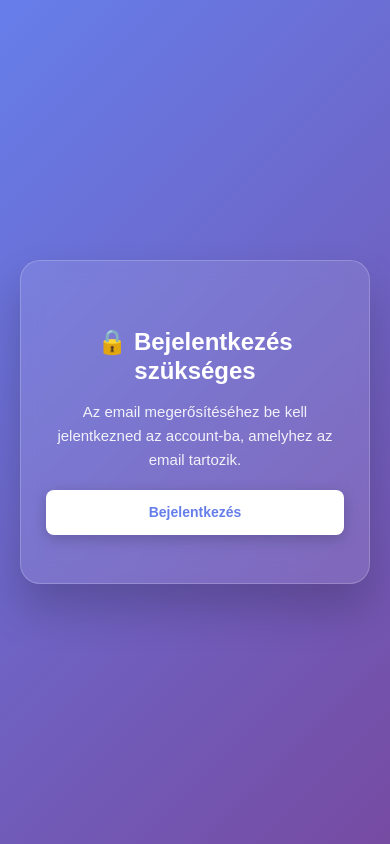
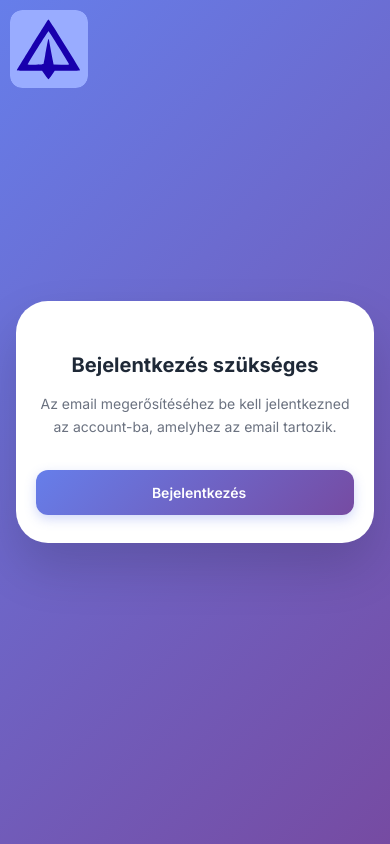
Before and after one commit to nagyls/13_S2_5_vizsgaremek, a Vue app in the folder Frontend/esemenyter/: page /verify-email/1/1 in a window 390 px wide. Built offline with nearby package versions, Linux system fonts and the light colour scheme; some icons are missing.

Commit message:
Email verifikációs oldal szerkesztése

```diff
--- a/Frontend/esemenyter/src/components/auth/EmailVerification.vue
+++ b/Frontend/esemenyter/src/components/auth/EmailVerification.vue
@@ -1,93 +1,121 @@
 <template>
-  <div class="verification-page">
-    <div class="verification-container">
+  <div class="email-verification">
+    <div class="top-logo" @click="goToLogin">
+      <img :src="logo2" alt="EseményTér logó" class="top-logo-image">
+    </div>
+
+    <!-- MAIN CONTENT -->
+    <main class="main-content">
+      <div class="container">
+        <div class="verification-wrapper">
           <!-- Betöltés állapot -->
-      <div v-if="isVerifying" class="status-card loading">
-        <div class="spinner"></div>
+          <div v-if="isVerifying" class="verification-card loading">
+            <div class="card-icon loading-icon">
+              <i class='bx bx-loader-alt bx-spin'></i>
+            </div>
             <h2>Email megerősítés folyamatban...</h2>
             <p>Kérlek, várj, amíg megerősítjük az email címedet.</p>
           </div>
 
           <!-- Sikeres megerősítés -->
-      <div v-else-if="verificationStatus === 'success'" class="status-card success">
-        <div class="success-icon">
+          <div v-else-if="verificationStatus === 'success'" class="verification-card success">
+            <div class="card-icon success-icon">
               <i class='bx bx-check-circle'></i>
             </div>
-        <h2>🎉 Email megerősítve!</h2>
+            <h2>Email megerősítve!</h2>
             <p>Az email címed sikeresen megerősítve lett. Most már teljes hozzáférésed van az EseményTérhez.</p>
-        <button @click="goToLogin" class="btn btn-primary">
-          <i class='bx bx-arrow-back'></i> Vissza a bejelentkezéshez
+            <div class="card-actions">
+              <button @click="goToDashboard" class="btn btn-primary">
+                <i class='bx bx-home'></i>
+                Vissza a főoldalra
               </button>
+              <button @click="goToLogin" class="btn btn-outline">
+                <i class='bx bx-log-in'></i>
+                Bejelentkezés
+              </button>
+            </div>
           </div>
 
           <!-- Sikertelen megerősítés -->
-      <div v-else-if="verificationStatus === 'error'" class="status-card error">
-        <div class="error-icon">
+          <div v-else-if="verificationStatus === 'error'" class="verification-card error">
+            <div class="card-icon error-icon">
               <i class='bx bx-error-circle'></i>
             </div>
-        <h2>⚠️ Hiba a megerősítéskor</h2>
+            <h2>Hiba a megerősítéskor</h2>
             <p class="error-message">{{ errorMessage }}</p>
-        <div class="error-actions">
+            <div class="card-actions">
               <button @click="requestNewEmail" class="btn btn-primary">
-            <i class='bx bx-mail-send'></i> Új megerősítő email
+                <i class='bx bx-mail-send'></i>
+                Új megerősítő email
               </button>
-          <button @click="goToLogin" class="btn btn-secondary">
-            <i class='bx bx-arrow-back'></i> Bejelentkezéshez
+              <button @click="goToLogin" class="btn btn-outline">
+                <i class='bx bx-arrow-back'></i>
+                Vissza a bejelentkezéshez
               </button>
             </div>
           </div>
 
           <!-- Lejárt link -->
-      <div v-else-if="verificationStatus === 'expired'" class="status-card expired">
-        <div class="expired-icon">
+          <div v-else-if="verificationStatus === 'expired'" class="verification-card warning">
+            <div class="card-icon warning-icon">
               <i class='bx bx-time-five'></i>
             </div>
-        <h2>⏰ Megerősítési link lejárt</h2>
+            <h2>Megerősítési link lejárt</h2>
             <p>A megerősítési link 24 óra múlva lejár. Kérjük, kérj új megerősítési emailt.</p>
+            <div class="card-actions">
               <button @click="requestNewEmail" class="btn btn-primary">
-          <i class='bx bx-mail-send'></i> Új megerősítő email kérése
-        </button>
-      </div>
-
-      <!-- Nincs bejelentkezve -->
-      <div v-else-if="verificationStatus === 'not-logged-in'" class="status-card warning">
-        <div class="warning-icon">
-          <i class='bx bx-lock'></i>
-        </div>
-        <h2>🔒 Bejelentkezés szükséges</h2>
-        <p>Az email megerősítéséhez be kell jelentkezned az account-ba, amelyhez az email tartozik.</p>
-        <button @click="goToLogin" class="btn btn-primary">
-          <i class='bx bx-log-in'></i> Bejelentkezés
-        </button>
-      </div>
-
-      <!-- Sikeresen küldött email -->
-      <div v-else-if="verificationStatus === 'resend-success'" class="status-card success">
-        <div class="success-icon">
                 <i class='bx bx-mail-send'></i>
-        </div>
-        <h2>✉️ Email újraküldve!</h2>
-        <p>Az új megerősítési email sikeresen elküldtük az email címedre. Kérlek, ellenőrizd a postafiókod!</p>
-        <p class="info-text">Ha az email 5 percen belül nem érkezik meg, nézz a spam mappában.</p>
-        <div class="actions">
-          <button @click="goToLogin" class="btn btn-primary">
-            <i class='bx bx-arrow-back'></i> Bejelentkezéshez
-          </button>
-          <button @click="resetStatus" class="btn btn-secondary">
-            <i class='bx bx-mail-send'></i> Újra küldetni
+                Új megerősítő email kérése
               </button>
             </div>
           </div>
 
-      <!-- Nincsen státusz -->
-      <div v-else class="status-card info">
-        <div class="info-icon">
-          <i class='bx bx-loader-alt'></i>
+          <!-- Nincs bejelentkezve -->
+          <div v-else-if="verificationStatus === 'not-logged-in'" class="verification-card info">
+            <div class="card-icon info-icon">
+              <i class='bx bx-lock-alt'></i>
+            </div>
+            <h2>Bejelentkezés szükséges</h2>
+            <p>Az email megerősítéséhez be kell jelentkezned az account-ba, amelyhez az email tartozik.</p>
+            <div class="card-actions">
+              <button @click="goToLogin" class="btn btn-primary">
+                <i class='bx bx-log-in'></i>
+                Bejelentkezés
+              </button>
+            </div>
+          </div>
+
+          <!-- Sikeresen küldött email -->
+          <div v-else-if="verificationStatus === 'resend-success'" class="verification-card success">
+            <div class="card-icon success-icon">
+              <i class='bx bx-mail-send'></i>
+            </div>
+            <h2>Email újraküldve!</h2>
+            <p>Az új megerősítési email sikeresen elküldtük az email címedre.</p>
+            <p class="info-text">Ha az email 5 percen belül nem érkezik meg, nézz a spam mappában.</p>
+            <div class="card-actions">
+              <button @click="goToLogin" class="btn btn-primary">
+                <i class='bx bx-arrow-back'></i>
+                Vissza a bejelentkezéshez
+              </button>
+              <button @click="resetStatus" class="btn btn-outline">
+                <i class='bx bx-refresh'></i>
+                Újra küldeni
+              </button>
+            </div>
+          </div>
+
+          <!-- Alap állapot -->
+          <div v-else class="verification-card">
+            <div class="card-icon">
+              <i class='bx bx-envelope'></i>
             </div>
             <h2>Email megerősítés</h2>
             <p>Az email megerősítésének feldolgozása...</p>
           </div>
         </div>
+      </div>
+    </main>
   </div>
 </template>
 
@@ -95,6 +123,7 @@
 import axios from 'axios'
 import { toast } from '../../services/toast'
 import { API_BASE, getToken, getAuthHeaders } from '../../services/api'
+import logo2 from '../../assets/logo2.svg'
 
 export default {
   name: 'EmailVerification',
@@ -104,6 +133,7 @@ export default {
       isVerifying: false,
       verificationStatus: null,
       errorMessage: '',
+      logo2,
     }
   },
 
@@ -157,7 +187,6 @@ export default {
         )
 
         if (response.status === 200) {
-          // Frissítsd a user adatot, jelezve, hogy az email már megerősítve
           const savedUser = localStorage.getItem('esemenyter_user')
           if (savedUser) {
             const userData = JSON.parse(savedUser)
@@ -168,12 +197,10 @@ export default {
           this.verificationStatus = 'success'
           toast.success('Email sikeresen megerősítve!')
 
-          // Átirányítás a dashboard-ra 3 másodperc után
           setTimeout(() => {
             this.$router.push('/dashboard')
           }, 3000)
         } else if (response.status === 422) {
-          // Link lejárt vagy már megerősítve
           const message = response?.data?.message || 'A megerősítési link lejárt.'
           if (message.includes('lejárt') || message.includes('érvénytelen')) {
             this.verificationStatus = 'expired'
@@ -238,6 +265,10 @@ export default {
       this.$router.push('/login')
     },
 
+    goToDashboard() {
+      this.$router.push('/dashboard')
+    },
+
     resetStatus() {
       this.verificationStatus = null
       this.errorMessage = ''
@@ -247,41 +278,66 @@ export default {
 </script>
 
 <style scoped>
+/* ===== ALAP STÍLUSOK ===== */
 * {
-  box-sizing: border-box;
-  font-family: "Poppins", sans-serif;
   margin: 0;
   padding: 0;
+  box-sizing: border-box;
 }
 
-.verification-page {
-  display: flex;
-  justify-content: center;
-  align-items: center;
+.email-verification {
   min-height: 100vh;
-  width: 100vw;
   background: linear-gradient(135deg, #667eea 0%, #764ba2 100%);
-  padding: 20px;
+  font-family: 'Inter', -apple-system, BlinkMacSystemFont, 'Segoe UI', sans-serif;
+  width: 100%;
 }
 
-.verification-container {
-  width: 100%;
-  max-width: 500px;
+.top-logo {
+  position: fixed;
+  top: 16px;
+  left: 16px;
+  z-index: 1000;
+  cursor: pointer;
 }
 
-.status-card {
-  background: rgba(255, 255, 255, 0.1);
-  backdrop-filter: blur(10px);
-  border: 1px solid rgba(255, 255, 255, 0.2);
-  box-shadow: 0 25px 45px rgba(0, 0, 0, 0.2);
-  border-radius: 20px;
-  padding: 50px 40px;
-  text-align: center;
-  color: white;
-  animation: slideUp 0.6s ease-out;
+.top-logo-image {
+  width: 96px;
+  height: auto;
+  display: block;
 }
 
-@keyframes slideUp {
+.container {
+  max-width: 1200px;
+  margin: 0 auto;
+  padding: 0 20px;
+}
+
+/* ===== MAIN CONTENT ===== */
+.main-content {
+  display: flex;
+  align-items: center;
+  justify-content: center;
+  min-height: 100vh;
+  padding: 40px 0;
+}
+
+.verification-wrapper {
+  width: 100%;
+  max-width: 520px;
+  margin: 0 auto;
+}
+
+/* ===== VERIFICATION CARD ===== */
+.verification-card {
+  background: white;
+  border-radius: 32px;
+  padding: 48px 40px;
+  text-align: center;
+  box-shadow: 0 25px 50px rgba(0, 0, 0, 0.15);
+  animation: fadeInUp 0.5s ease-out;
+}
+
+@keyframes fadeInUp {
   from {
     opacity: 0;
     transform: translateY(30px);
@@ -290,6 +346,38 @@ export default {
     opacity: 1;
     transform: translateY(0);
   }
+}
+
+/* Card Icons */
+.card-icon {
+  font-size: 80px;
+  margin-bottom: 24px;
+  display: inline-block;
+}
+
+.card-icon.loading-icon i {
+  color: #4f46e5;
+}
+
+.card-icon.success-icon i {
+  color: #10b981;
+}
+
+.card-icon.error-icon i {
+  color: #ef4444;
+}
+
+.card-icon.warning-icon i {
+  color: #f59e0b;
+}
+
+.card-icon.info-icon i {
+  color: #3b82f6;
+}
+
+/* Loading animation */
+.loading-icon i {
+  animation: spin 1s linear infinite;
 }
 
 @keyframes spin {
@@ -301,6 +389,91 @@ export default {
   }
 }
 
+/* Card Typography */
+.verification-card h2 {
+  font-size: 28px;
+  font-weight: 700;
+  color: #1f2937;
+  margin-bottom: 16px;
+}
+
+.verification-card p {
+  font-size: 16px;
+  color: #6b7280;
+  line-height: 1.6;
+  margin-bottom: 8px;
+}
+
+.info-text {
+  font-size: 13px;
+  color: #9ca3af;
+  margin-top: 12px;
+  margin-bottom: 0;
+}
+
+.error-message {
+  background: #fef2f2;
+  border-left: 4px solid #ef4444;
+  padding: 12px 16px;
+  border-radius: 12px;
+  margin: 20px 0;
+  text-align: left;
+  font-size: 14px;
+  color: #991b1b;
+}
+
+/* Card Actions */
+.card-actions {
+  display: flex;
+  gap: 12px;
+  justify-content: center;
+  margin-top: 32px;
+  flex-wrap: wrap;
+}
+
+/* Buttons */
+.btn {
+  display: inline-flex;
+  align-items: center;
+  gap: 8px;
+  padding: 12px 24px;
+  border-radius: 12px;
+  font-weight: 600;
+  font-size: 14px;
+  cursor: pointer;
+  transition: all 0.3s ease;
+  text-decoration: none;
+  border: none;
+}
+
+.btn-primary {
+  background: linear-gradient(135deg, #667eea, #764ba2);
+  color: white;
+  box-shadow: 0 4px 12px rgba(102, 126, 234, 0.3);
+}
+
+.btn-primary:hover {
+  transform: translateY(-2px);
+  box-shadow: 0 8px 20px rgba(102, 126, 234, 0.4);
+}
+
+.btn-outline {
+  background: white;
+  color: #4f46e5;
+  border: 2px solid #e5e7eb;
+}
+
+.btn-outline:hover {
+  background: #f9fafb;
+  border-color: #4f46e5;
+  transform: translateY(-2px);
+}
+
+/* ===== SUCCESS CARD ===== */
+.verification-card.success .card-icon i {
+  animation: pulse 0.5s ease-in-out;
+}
+
 @keyframes pulse {
   0%, 100% {
     transform: scale(1);
@@ -310,162 +483,80 @@ export default {
   }
 }
 
-/* Loading state */
-.loading .spinner {
-  width: 60px;
-  height: 60px;
-  border: 4px solid rgba(255, 255, 255, 0.3);
-  border-top: 4px solid white;
-  border-radius: 50%;
-  animation: spin 1s linear infinite;
-  margin: 0 auto 30px;
+/* ===== WARNING CARD ===== */
+.verification-card.warning .card-icon i {
+  animation: pulse 0.5s ease-in-out;
 }
 
-/* Icons */
-.success-icon,
-.error-icon,
-.expired-icon,
-.warning-icon,
-.info-icon {
-  font-size: 70px;
-  margin-bottom: 20px;
-  display: inline-block;
+/* ===== ERROR CARD ===== */
+.verification-card.error .card-icon i {
+  animation: pulse 0.5s ease-in-out;
 }
 
-.success-icon {
-  color: #4ade80;
-  animation: pulse 0.6s ease-in-out;
+/* ===== LOADING CARD ===== */
+.verification-card.loading .card-icon i {
+  animation: spin 1s linear infinite;
 }
 
-.error-icon {
-  color: #ef4444;
-  animation: pulse 0.6s ease-in-out;
+/* ===== RESPONSIVE ===== */
+@media (max-width: 640px) {
+  .container {
+    padding: 0 16px;
   }
 
-.expired-icon {
-  color: #f59e0b;
-  animation: pulse 0.6s ease-in-out;
+  .verification-card {
+    padding: 32px 24px;
   }
 
-.warning-icon {
-  color: #eab308;
-  animation: pulse 0.6s ease-in-out;
+  .verification-card h2 {
+    font-size: 24px;
   }
 
-.info-icon {
-  animation: spin 2s linear infinite;
-}
-
-/* Text */
-.status-card h2 {
-  font-size: 28px;
-  margin-bottom: 15px;
-  font-weight: 600;
-}
-
-.status-card p {
-  font-size: 15px;
-  opacity: 0.9;
-  margin-bottom: 10px;
-  line-height: 1.6;
-}
-
-.info-text {
-  font-size: 13px;
-  opacity: 0.8;
-  margin-top: 15px;
-}
-
-.error-message {
-  background: rgba(255, 59, 48, 0.2);
-  border-left: 3px solid #ff3b30;
-  padding: 15px;
-  border-radius: 8px;
-  margin: 20px 0;
-  text-align: left;
+  .verification-card p {
     font-size: 14px;
   }
 
-/* Buttons */
-.btn {
-  display: inline-block;
-  padding: 12px 30px;
-  margin: 10px;
-  border: none;
-  border-radius: 8px;
-  font-weight: 600;
-  font-size: 14px;
-  cursor: pointer;
-  transition: all 0.3s ease;
-  text-decoration: none;
+  .card-icon {
+    font-size: 60px;
   }
 
-.btn-primary {
-  background: white;
-  color: #667eea;
-  box-shadow: 0 4px 15px rgba(0, 0, 0, 0.2);
-}
-
-.btn-primary:hover {
-  transform: translateY(-2px);
-  box-shadow: 0 6px 20px rgba(0, 0, 0, 0.3);
-}
-
-.btn-secondary {
-  background: rgba(255, 255, 255, 0.2);
-  color: white;
-  border: 1px solid rgba(255, 255, 255, 0.3);
-}
-
-.btn-secondary:hover {
-  background: rgba(255, 255, 255, 0.3);
-}
-
-.actions {
-  margin-top: 30px;
-  display: flex;
+  .card-actions {
+    flex-direction: column;
     gap: 10px;
-  justify-content: center;
-  flex-wrap: wrap;
-}
-
-.error-actions {
-  margin-top: 30px;
-  display: flex;
-  gap: 10px;
-  justify-content: center;
-  flex-wrap: wrap;
-}
-
-/* Responsive */
-@media (max-width: 600px) {
-  .verification-container {
-    max-width: 100%;
-  }
-
-  .status-card {
-    padding: 40px 25px;
-  }
-
-  .status-card h2 {
-    font-size: 24px;
-  }
-
-  .success-icon,
-  .error-icon,
-  .expired-icon,
-  .warning-icon {
-    font-size: 50px;
   }
 
   .btn {
     width: 100%;
-    margin: 8px 0;
+    justify-content: center;
+  }
 }
 
-  .actions,
-  .error-actions {
-    flex-direction: column;
+@media (max-width: 480px) {
+  .top-logo {
+    top: 10px;
+    left: 10px;
+  }
+
+  .top-logo-image {
+    width: 78px;
+  }
+
+  .verification-card {
+    padding: 28px 20px;
+  }
+
+  .verification-card h2 {
+    font-size: 20px;
+  }
+
+  .card-icon {
+    font-size: 50px;
+    margin-bottom: 16px;
+  }
+
+  .error-message {
+    font-size: 13px;
+    padding: 10px 12px;
   }
 }
 </style>
```
Also changed, not shown: 1 other file (tests, documents, lock files or other folders). Lines whose indentation alone changed are shown as unchanged.
